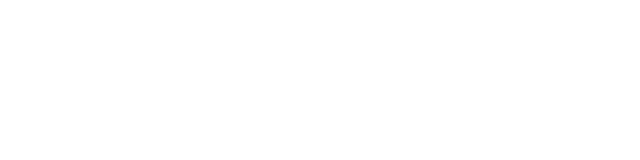
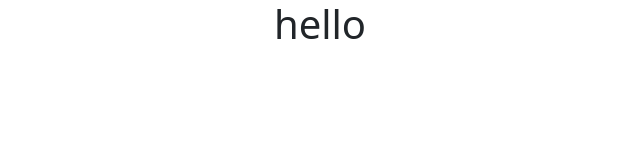
Before and after one commit to Tahasmaoui15/Checkpoint_Hooks_Router, a React (Create React App) app: page / in a window 1280 px wide. Shown: the top 160 px of the page, without its empty margins (320-960 px from the left). Built offline with nearby package versions, Linux system fonts and the light colour scheme.

Commit message:
Installed react bootstrap & Added a new component NavBar.js.

```diff
--- a/package.json
+++ b/package.json
@@ -6,7 +6,9 @@
     "@testing-library/jest-dom": "^5.17.0",
     "@testing-library/react": "^13.4.0",
     "@testing-library/user-event": "^13.5.0",
+    "bootstrap": "^5.3.2",
     "react": "^18.2.0",
+    "react-bootstrap": "^2.10.0",
     "react-dom": "^18.2.0",
     "react-scripts": "5.0.1",
     "web-vitals": "^2.1.4"
--- a/src/App.js
+++ b/src/App.js
@@ -1,7 +1,9 @@
 import "./App.css";
+import 'bootstrap/dist/css/bootstrap.min.css';
 
 function App() {
   return <div className="App">
+    <h1>hello</h1>
 
   </div>;
 }
```
Also changed, not shown: src/components/Navbar.js (added), 1 other file (tests, documents, lock files or other folders).
